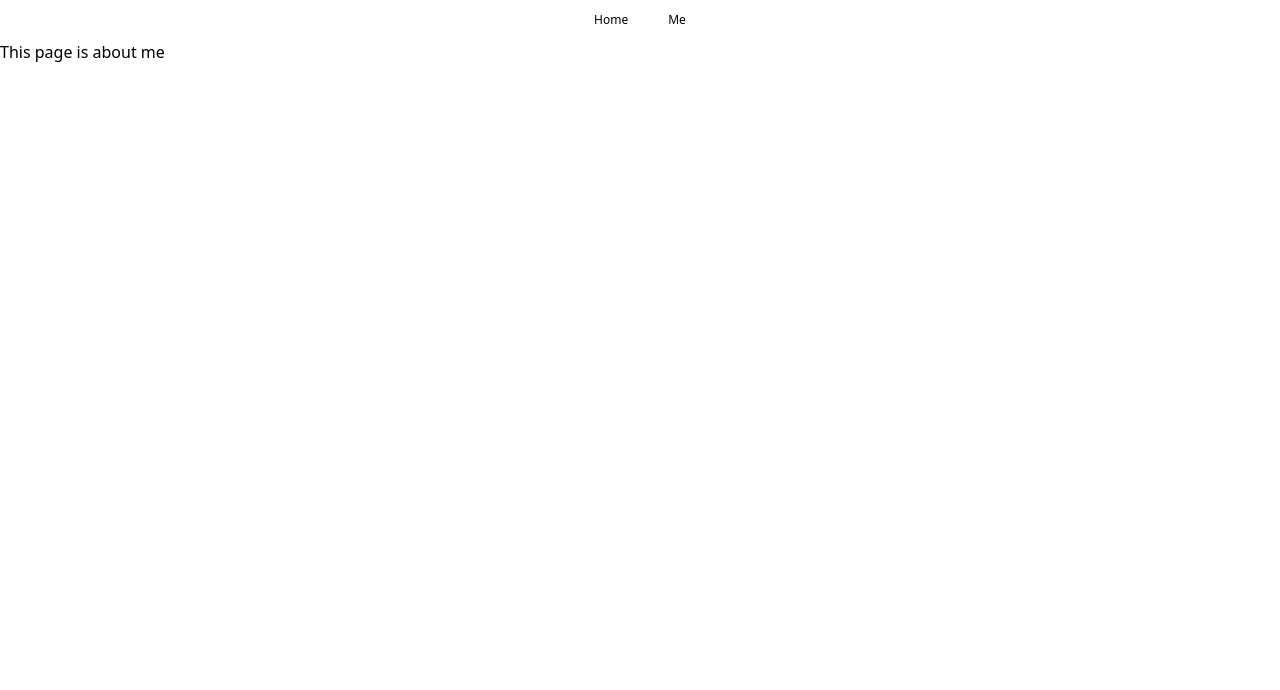
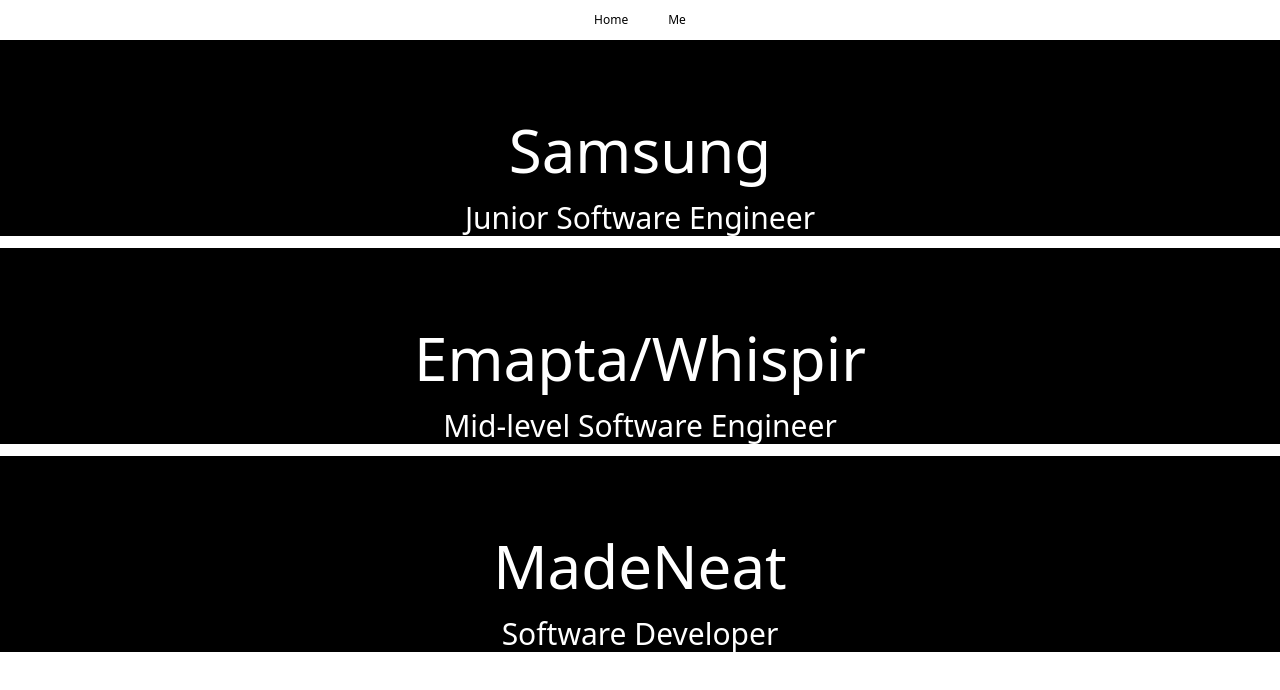
Before and after one commit to jacobporci/blog, a Next.js app: page /me in a window 1280 px wide. Shown: the top 690 px of the page. Built offline with nearby package versions, Linux system fonts and the light colour scheme.

Commit message:
Add work experience list

```diff
--- a/src/pages/me.tsx
+++ b/src/pages/me.tsx
@@ -1,3 +1,28 @@
+import { List } from "@/components/List";
+
 export default function Me() {
-  return <h1 className="text-black">This page is about me</h1>;
+  return (
+    <List
+      items={[
+        {
+          title: "Samsung",
+          description: "Junior Software Engineer",
+          content: "Junior Software Engineer",
+          theme: "dark",
+        },
+        {
+          title: "Emapta/Whispir",
+          description: "Mid-level Software Engineer",
+          content: "Mid-level Software Engineer",
+          theme: "dark",
+        },
+        {
+          title: "MadeNeat",
+          description: "Software Developer",
+          content: "Software Developer",
+          theme: "dark",
+        },
+      ]}
+    />
+  );
 }
```
